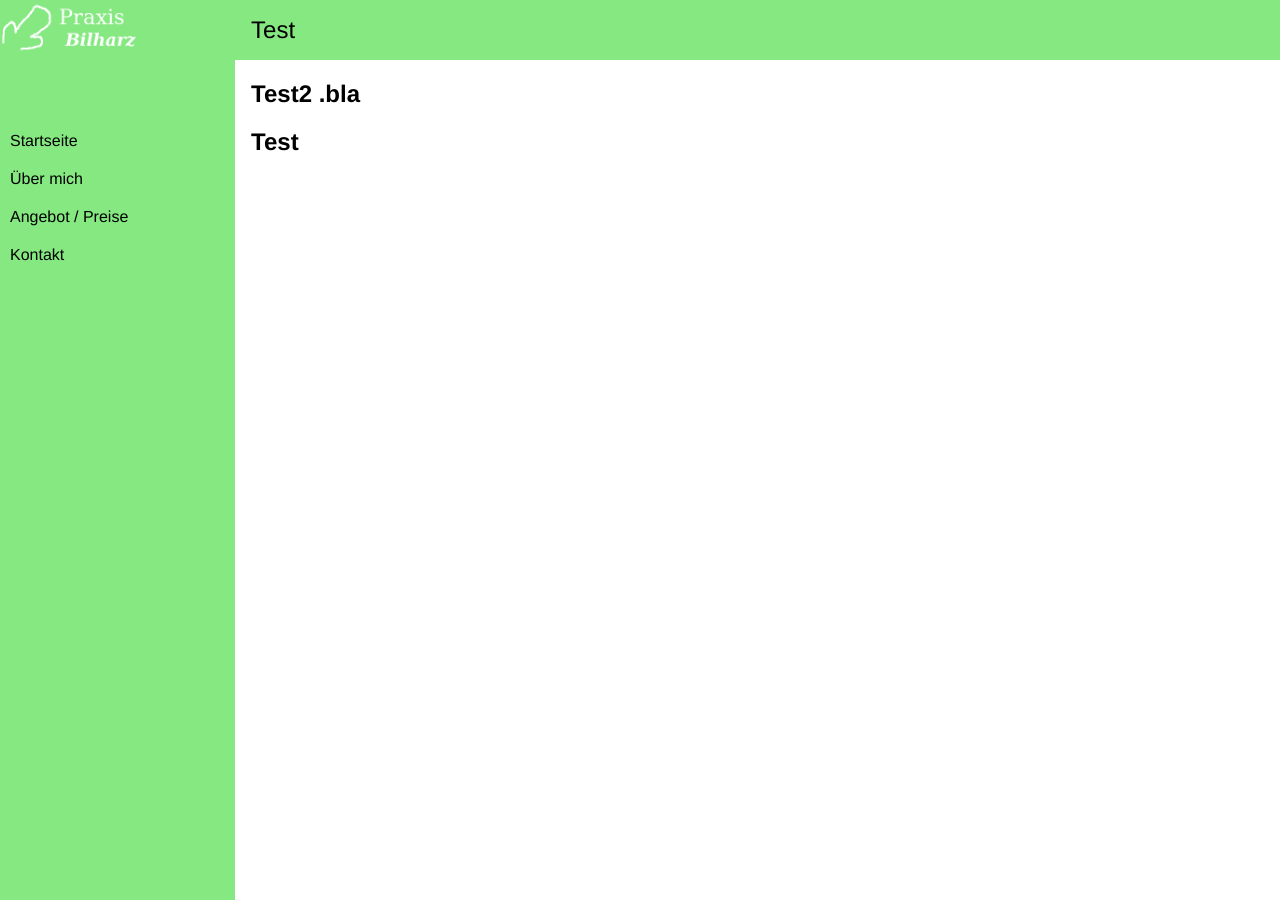
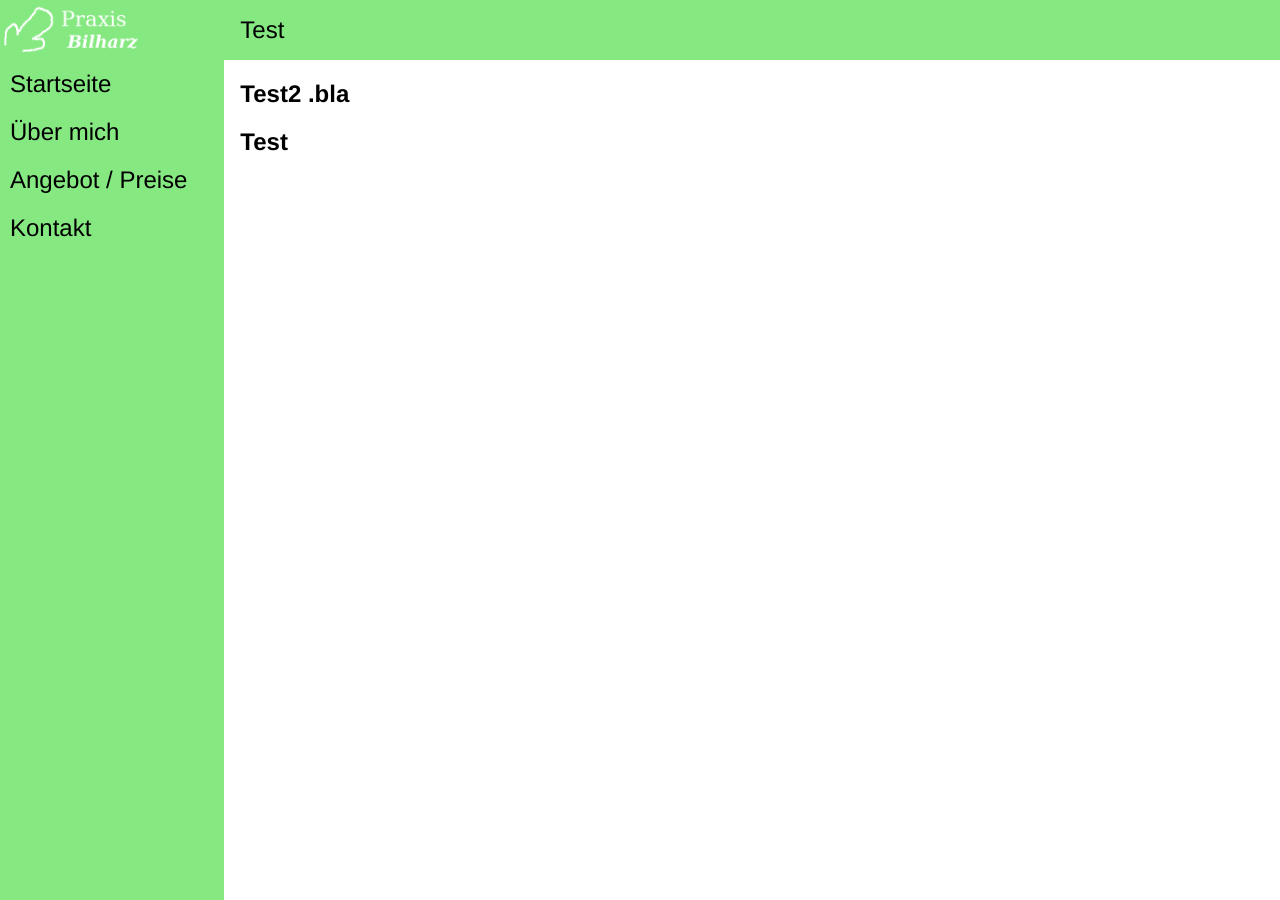
Before and after one commit to sbsoftware/scaling-spoon, a Jekyll site: the page built from index.markdown, in a window 1280 px wide. Built offline with Jekyll 4.4.1, drawn with Linux system fonts in a browser that asks for light colours.

Commit message:
Restyle menu

```diff
--- a/_sass/menu.scss
+++ b/_sass/menu.scss
@@ -1,5 +1,5 @@
 #menu {
-  width: 18rem;
+  width: 17rem;
   height: 100vh;
   background-color: var(--mt-primary-color);
 
@@ -7,12 +7,11 @@
     list-style: none;
     padding: 0;
     margin: 0;
-    margin-top: 56px;
-    padding-top: 10px;
 
     li {
       background-color: var(--mt-primary-color);
       padding: 10px;
+      font-size: 24px;
     }
   }
 
@@ -25,6 +24,8 @@
 #drawer-header {
   display: flex;
   justify-content: space-between;
+  height: 56px;
+  padding: 2px;
 
   img {
     height: 56px;
```
